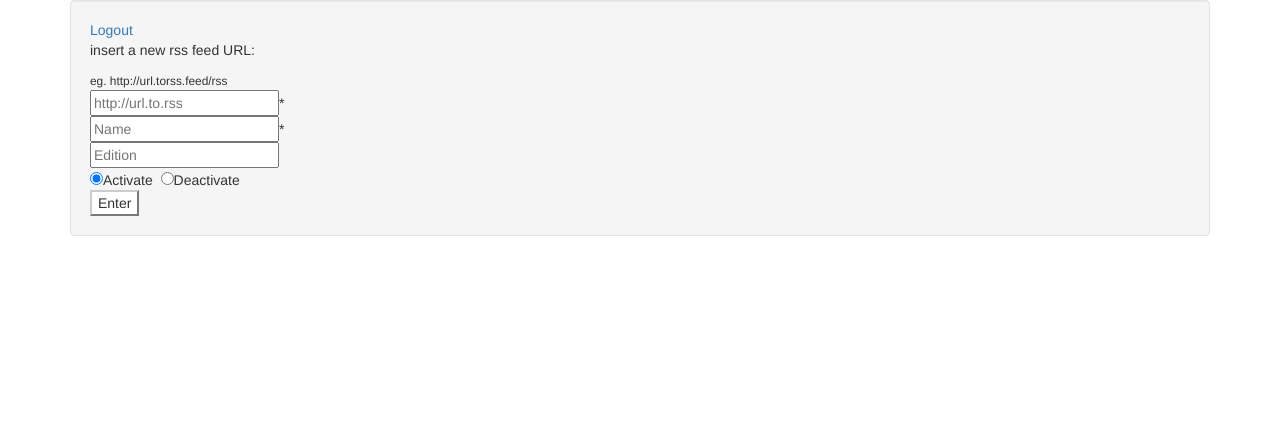
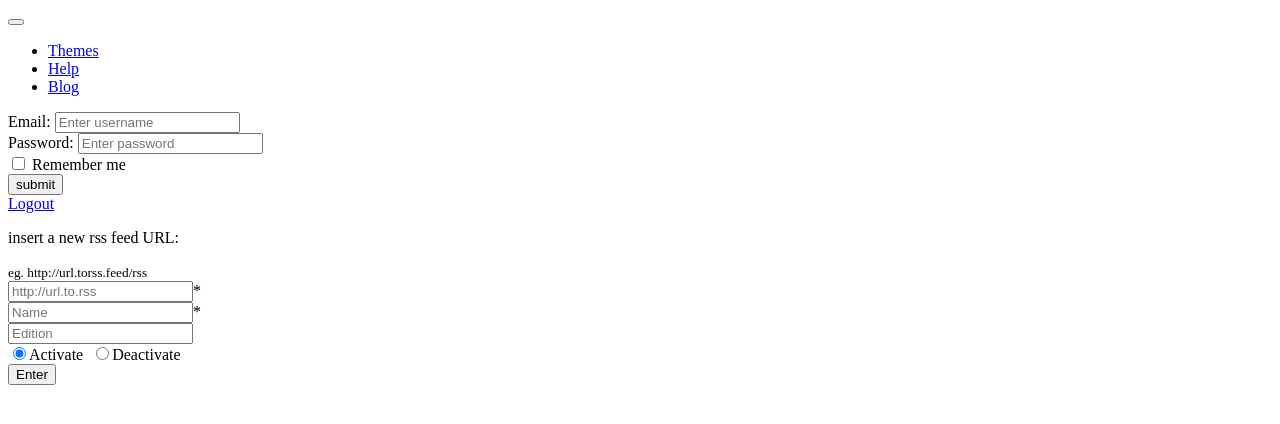
Before and after one commit to eduna75/news-reader, a Python web app: template app/templates/config.html in a window 1280 px wide. Shown: the top 424 px of the page. Run offline with Jinja, Linux system fonts and the light colour scheme; the template is opened without the code that fills it, so the values that code supplies are empty; some libraries are stand-ins or nearby versions.

Commit message:
added header and help page, changed some code and implemented a site_config function in db_connect

```diff
--- a/app/templates/base.html
+++ b/app/templates/base.html
@@ -2,25 +2,29 @@
 <html>
 <head lang="en">
     <meta charset="UTF-8">
-    <link rel="stylesheet" href="/bower_components/bootstrap/dist/css/bootstrap.min.css"/>
     {% for theme in site_config %}
+        <link rel="stylesheet" href="/bower_components/bootstrap/dist/css/bootstrap.min.css"/>
         <link rel="stylesheet" id="bootstrap" href="/bootswatch/{{ theme.theme }}/bootstrap.min.css"/>
     {% endfor %}
     <title>{% block title %}{% endblock %}</title>
 </head>
 <body>
-<div class="container">
-    {% block content %}{% endblock %}
-</div>
+{% include "header.html" ignore missing %}
+
+{% block content %}{% endblock %}
+
+{% include 'footer.html' ignore missing %}
 
 <script src="/bower_components/jquery/dist/jquery.min.js"></script>
 <script src="/bower_components/bootstrap/dist/js/bootstrap.min.js"></script>
 
 <script>
-    var theme_drop_down_selected = $('#theme_list').val();
-    $("#theme_list").change(function () {
+
+    $("#theme_list li").click(function () {
+
+        var theme_drop_down_selected = $('#theme_list li').attr('id');
         var dirLocator = "/bootswatch/"
-        theme_drop_down_selected = $(this).val();
+        theme_drop_down_selected = $(this).attr('id');
         var themeDropDownSelected = dirLocator.concat(theme_drop_down_selected, '/bootstrap.min.css')
         $('#bootstrap').attr('href', themeDropDownSelected);
     });
--- a/app/templates/config.html
+++ b/app/templates/config.html
@@ -2,21 +2,23 @@
 {% block title %}Configuration platform{% endblock %}
 
 {% block content %}
+    <div class="container">
         {% for message in get_flashed_messages() %}
             <div class="alert alert-dismissable alert-warning">
                 {{ message }}
             </div>
         {% endfor %}
-
         <div class="well">
             <a href="logout">Logout</a>
+
             <div class="row">
                 <div class="col-lg-4">
                     <form method="post" action="">
                         <p>insert a new rss feed URL:</p>
                         <small>eg. http://url.torss.feed/rss</small>
                         <br>
-                    <input type="text" name="rssurl" placeholder="http://url.to.rss" value="{{ request.form.rssurl }}">*
+                        <input type="text" name="rssurl" placeholder="http://url.to.rss"
+                               value="{{ request.form.rssurl }}">*
                         <br>
                         <input type="text" name="name" placeholder="Name" value="{{ request.form.name }}">*
                         <br>
@@ -49,4 +51,5 @@
                 </div>
             </div>
         </div>
+    </div>
 {% endblock %}
--- /dev/null
+++ b/app/templates/header.html
@@ -0,0 +1,34 @@
+<div class="navbar navbar-default">
+    <div class="container">
+        <div class="navbar-header">
+            {% for config in site_config %}
+                <a href="/" class="navbar-brand">{{ config.title }}</a>
+            {% endfor %}
+            <button class="navbar-toggle" type="button" data-toggle="collapse" data-target="#navbar-main">
+                <span class="icon-bar"></span>
+                <span class="icon-bar"></span>
+                <span class="icon-bar"></span>
+            </button>
+        </div>
+        <div class="navbar-collapse collapse" id="navbar-main">
+            <ul class="nav navbar-nav">
+                <li class="dropdown">
+                    <a class="dropdown-toggle" data-toggle="dropdown" href="#" id="themes">Themes <span
+                            class="caret"></span></a>
+                    <ul id="theme_list" class="dropdown-menu" aria-labelledby="themes">
+                        {% for theme in theme_list %}
+                            <li id="{{ theme }}"><a href="#">{{ theme }}</a></li>
+                        {% endfor %}
+                    </ul>
+                </li>
+                <li>
+                    <a href="help">Help</a>
+                </li>
+                <li>
+                    <a href="http://news.bootswatch.com">Blog</a>
+                </li>
+            </ul>
+            {% include "login.html" %}
+        </div>
+    </div>
+</div>
--- /dev/null
+++ b/app/templates/login.html
@@ -0,0 +1,21 @@
+<div class="navbar-brand navbar-right">
+    <form class="form-inline" role="form" method="post" action="config_login">
+        <div class="form-group">
+            <label class="sr-only" for="email">Email:</label>
+            <input type="text" class="form-control input-sm" id="email" name="username" placeholder="Enter username"
+                   value="{{ request.form.username }}">
+        </div>
+        <div class="form-group">
+            <label class="sr-only" for="pwd">Password:</label>
+            <input type="password" class="form-control input-sm" id="pwd" placeholder="Enter password" name="password"
+                   value="{{ request.form.password }}">
+        </div>
+        <div class="checkbox">
+            <label><input type="checkbox"> Remember me</label>
+        </div>
+        <input class="btn btn-default btn-xs" type="submit" value="submit">
+    </form>
+    {% if error %}
+        {{ error }}
+    {% endif %}
+</div>
```
Also changed, not shown: app/config_page.py (+7 -2 lines), app/db_connect.py (+7 -0 lines), app/templates/help.html (added, +13 -0 lines), app/templates/index.html (+4 -11 lines), app/views.py (+9 -5 lines). Lines whose indentation alone changed are shown as unchanged.
